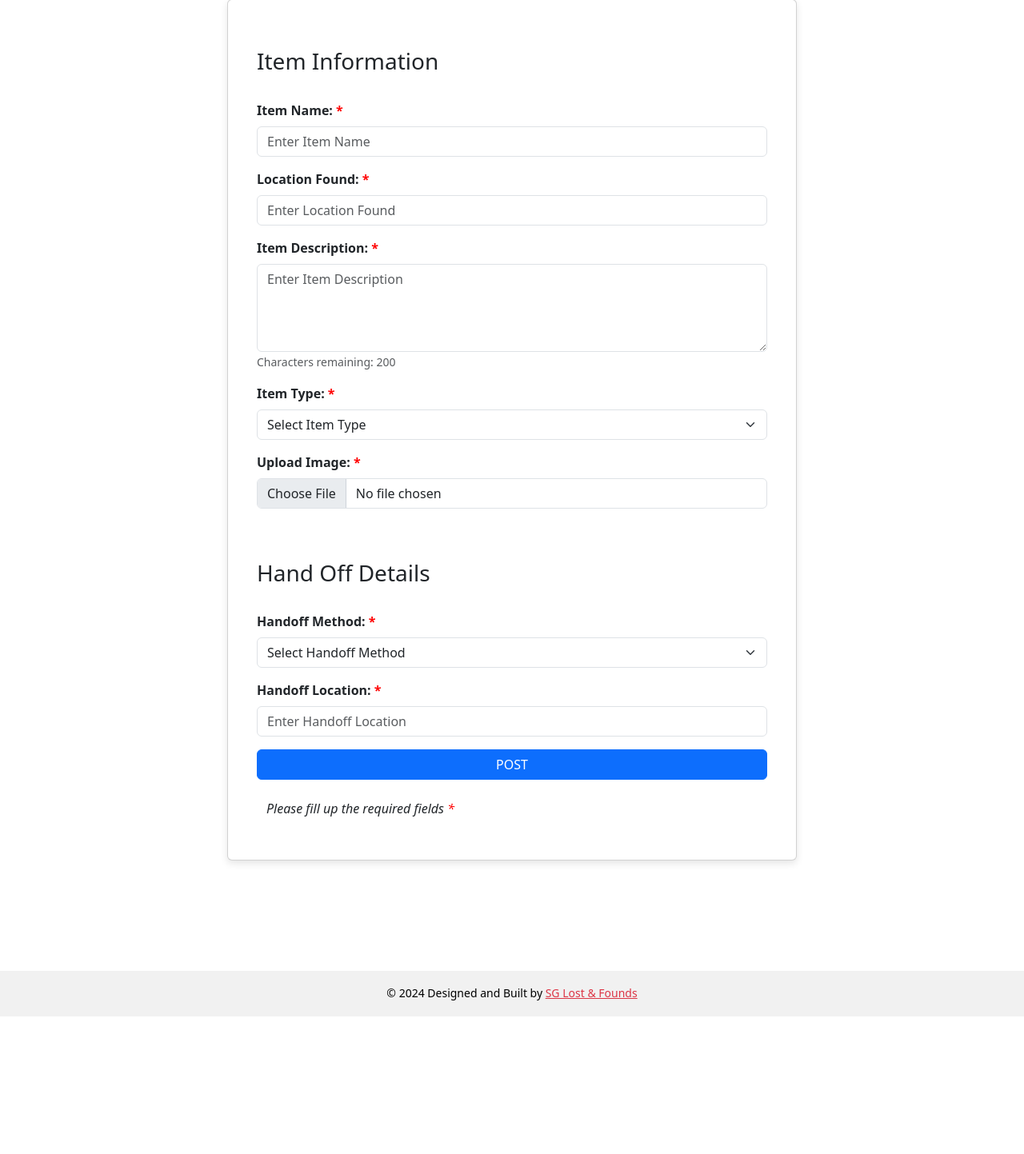
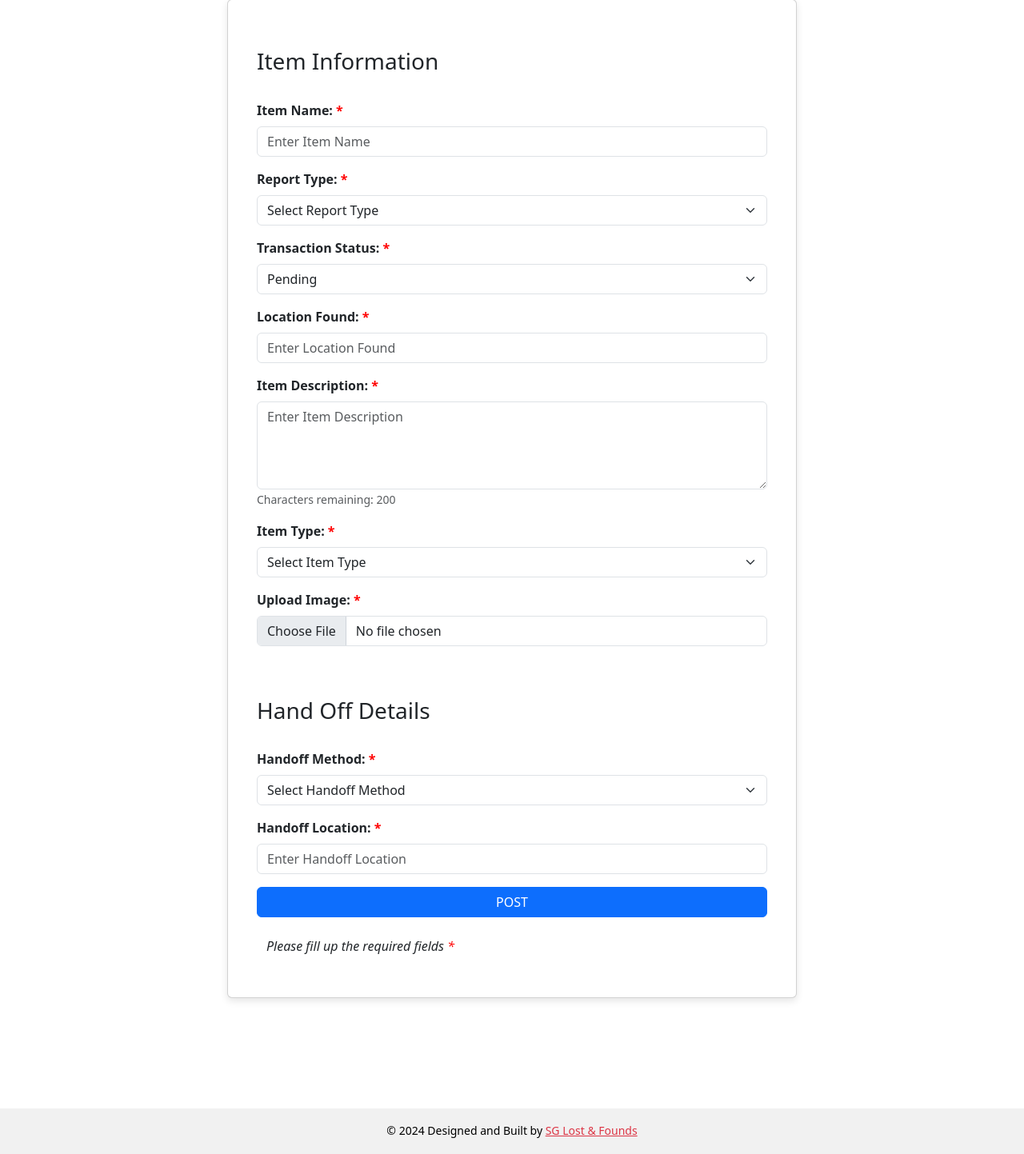
Before and after one commit to DuFanYin/SG-lost-fund, a Flask app: page /listing in a window 1280 px wide. Shown: the part 252-1695 px from the top of the page at 80% size. Before the commit the page ends 1523 px from the top, so only its background shows below. Run offline with Flask 3, Linux system fonts and the light colour scheme; some libraries are stand-ins or nearby versions.

Commit message:
update listings to include status and report_type

```diff
--- a/app/routes.py
+++ b/app/routes.py
@@ -1,3 +1,4 @@
+
 import os
 import firebase_admin
 from firebase_admin import credentials, firestore
@@ -52,6 +53,8 @@ def listing():
     item_type = request.form.get('item_type')
     handoff_method = request.form.get('handoff_method')
     handoff_location = request.form.get('handoff_location')
+    report_type = request.form.get('report_type')  # Extract report type from form
+    status = 'Pending'  # Set status to 'Pending' by default
 
     # Handle file upload
     if 'file' not in request.files:
@@ -79,7 +82,9 @@ def listing():
         'item_type': item_type,
         'handoff_method': handoff_method,
         'handoff_location': handoff_location,
-        'file': filename  # Store the saved filename
+        'file': filename,  # Store the saved filename
+        'report_type': report_type,  # Include report type
+        'status': status  # Set status to 'Pending'
     }
 
     # Add document to Firestore (e.g., in a collection called "listings")
@@ -89,6 +94,7 @@ def listing():
     response_data = doc_data
 
     return jsonify(response_data), 200
+
 
 
 @main.route('/footer')
--- a/app/static/js/listing.js
+++ b/app/static/js/listing.js
@@ -8,7 +8,9 @@ Vue.createApp({
                 item_type: '',
                 handoff_method: '',
                 handoff_location: '',
-                file: null
+                file: null,
+                report_type: '', // New field for Report Type
+                status: 'Pending' // Default status set to Pending
             },
             characterCount: 0,
             formSubmitted: false
@@ -24,14 +26,14 @@ Vue.createApp({
             }
         },
         submitForm() {
-            const { item_name, location, item_description, item_type, handoff_method, handoff_location } = this.formData;
+            const { item_name, location, item_description, item_type, handoff_method, handoff_location, report_type } = this.formData;
 
             if (item_description.length > 200) {
                 alert("Item description cannot exceed 200 characters.");
                 return;
             }
 
-            if (item_name && location && item_description && item_type && handoff_method && handoff_location) {
+            if (item_name && location && item_description && item_type && handoff_method && handoff_location && report_type) {
                 const formDataToSend = new FormData();
                 formDataToSend.append('item_name', item_name);
                 formDataToSend.append('location', location);
@@ -39,6 +41,8 @@ Vue.createApp({
                 formDataToSend.append('item_type', item_type);
                 formDataToSend.append('handoff_method', handoff_method);
                 formDataToSend.append('handoff_location', handoff_location);
+                formDataToSend.append('report_type', report_type); // Append report type
+                formDataToSend.append('status', this.formData.status); // Always Pending
 
                 if (this.formData.file) {
                     formDataToSend.append('file', this.formData.file);
@@ -47,7 +51,6 @@ Vue.createApp({
                 axios.post('http://127.0.0.1:5000/listing', formDataToSend)
                     .then(response => {
                         console.log("Form Submitted Successfully:", response.data);
-                        // alert('Form submitted successfully!');
                         this.formSubmitted = true;
                         this.resetForm();
                     })
@@ -73,16 +76,11 @@ Vue.createApp({
                 item_type: '',
                 handoff_method: '',
                 handoff_location: '',
-                file: null
+                file: null,
+                report_type: '', // Reset the new fields
+                status: 'Pending' // Reset the status to Pending
             };
             this.characterCount = 0;
         }
     }
 }).mount('#temp');
-
-
-
-   // headers: {
-        // 'Content-Type': 'multipart/form-data'
-//        'Content-Type': 'application/json' // Set content type to application/json
- //   }
--- a/app/templates/listing.html
+++ b/app/templates/listing.html
@@ -94,6 +94,26 @@
                                         style="color: red;">*</span></label>
                                 <input type="text" v-model="formData.item_name" class="form-control" id="item_name"
                                     placeholder="Enter Item Name" required>
+                            </div>
+
+                            <!-- Report Type -->
+                            <div class="mb-3">
+                                <label for="report_type" class="form-label">Report Type: <span style="color: red;">*</span></label>
+                                <select v-model="formData.report_type" class="form-select" id="report_type" required>
+                                    <option value="" disabled>Select Report Type</option>
+                                    <option value="Lost">Lost</option>
+                                    <option value="Found">Found</option>
+                                </select>
+                            </div>
+
+                            <!-- Transaction Status -->
+                            <div class="mb-3">
+                                <label for="status" class="form-label">Transaction Status: <span style="color: red;">*</span></label>
+                                <select v-model="formData.status" class="form-select" id="status" required>
+                                    <option value="" disabled>Select Status</option>
+                                    <option value="Pending">Pending</option>
+                                    <option value="Successful" disabled>Successful</option> <!-- Initially disabled -->
+                                </select>
                             </div>
 
                             <!-- Location Found -->
```
Also changed, not shown: uploads/Screenshot_2024-10-18_at_6.31.59_PM.png (added).
